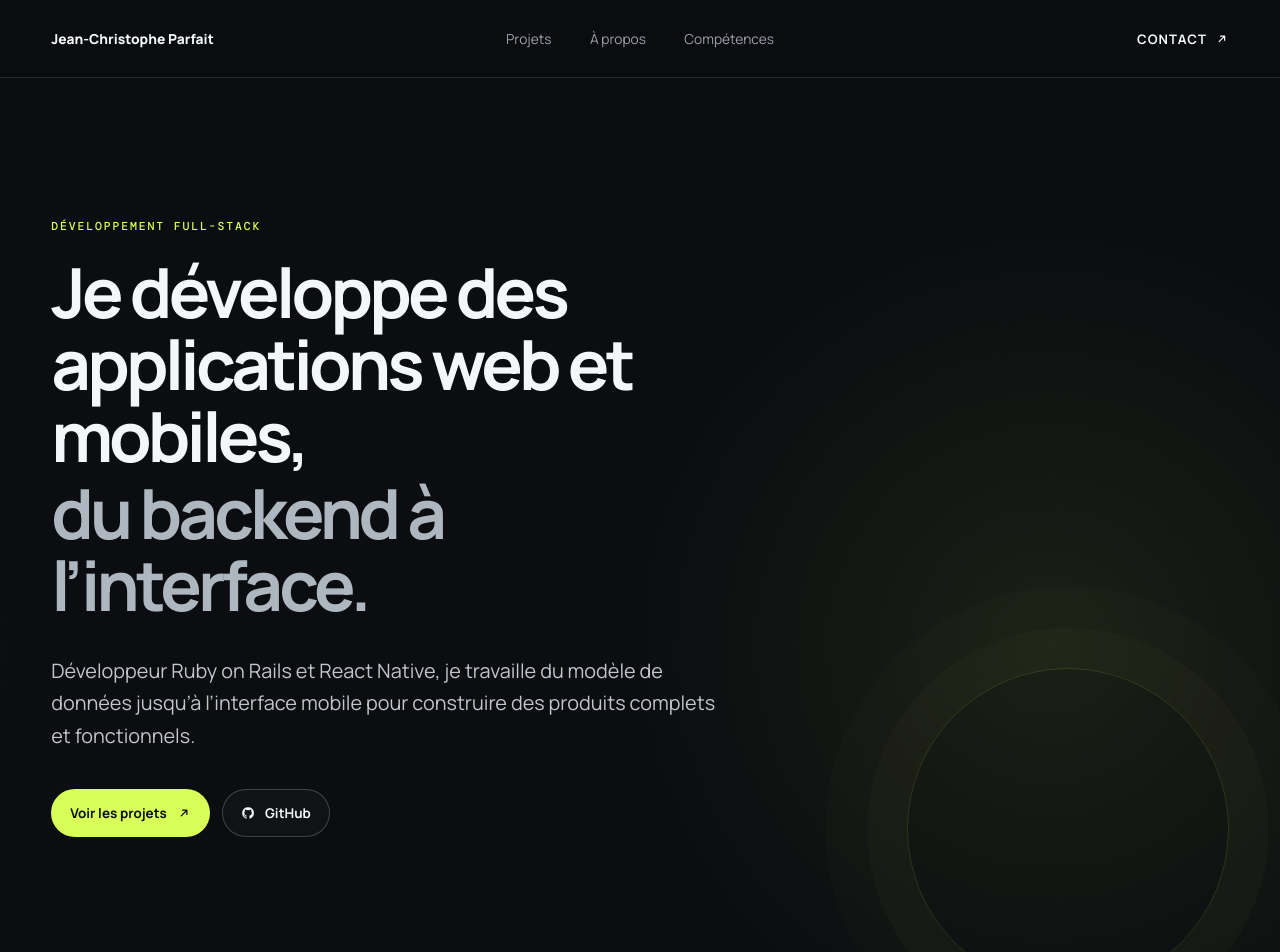
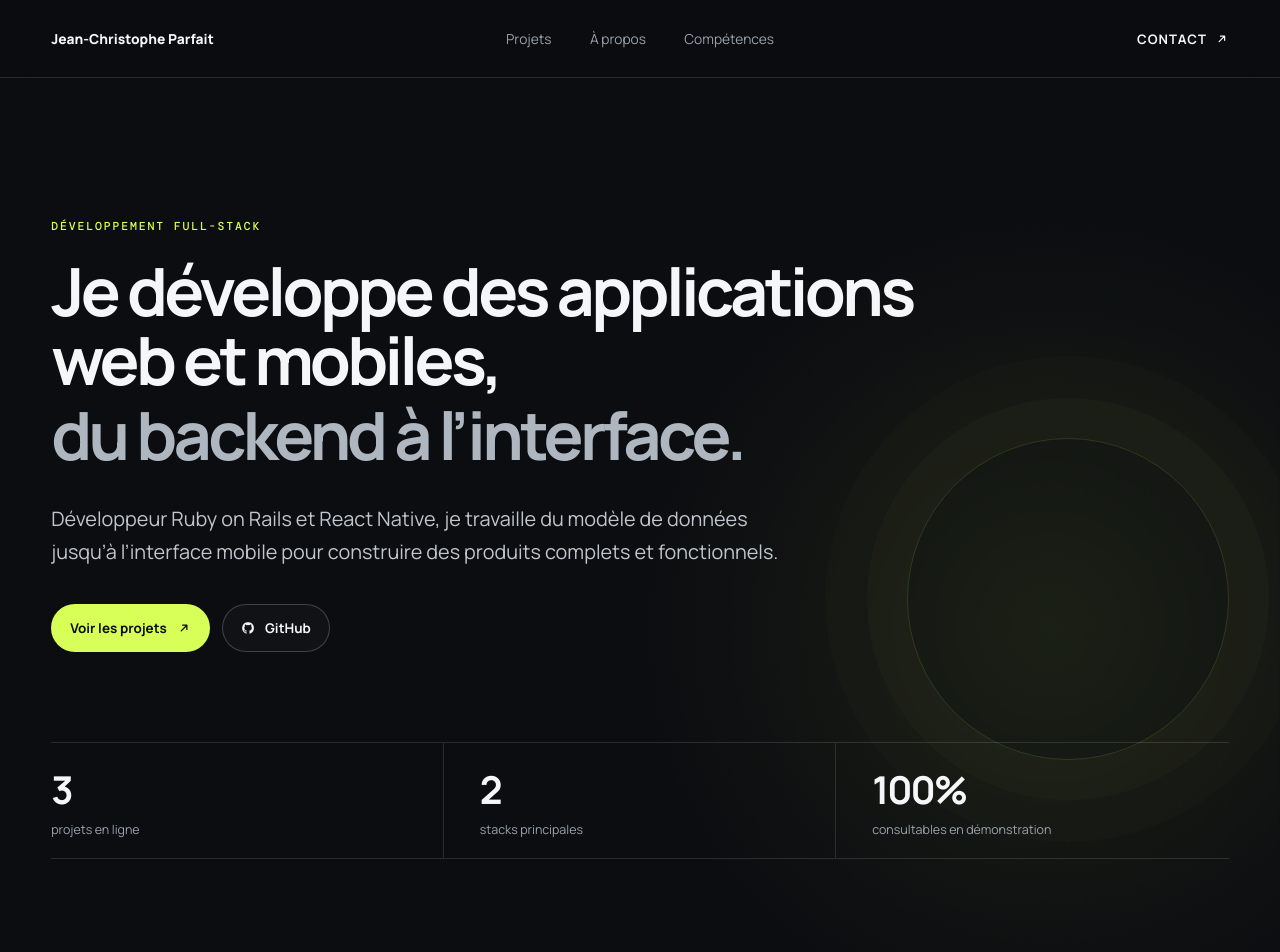
Before and after one commit to jcparfait/developer-portfolio, a React (Vite) app: page / in a window 1280 px wide. Shown: the top 952 px of the page. Built offline with nearby package versions, Linux system fonts and the light colour scheme.

Commit message:
Simplify hero layout after removing the side card

```diff
--- a/src/refinements.css
+++ b/src/refinements.css
@@ -4,14 +4,28 @@
   white-space: nowrap;
 }
 
+.hero {
+  grid-template-columns: minmax(0, 1fr);
+  gap: 0;
+  min-height: auto;
+}
+
+.hero-copy {
+  max-width: 960px;
+}
+
 .hero h1 {
-  max-width: 800px;
-  font-size: clamp(2.7rem, 5.4vw, 5.35rem);
+  max-width: 900px;
+  font-size: clamp(2.7rem, 5.2vw, 5.15rem);
   line-height: 1.04;
 }
 
 .hero h1 span {
   margin-top: 0.08em;
+}
+
+.hero-metrics {
+  grid-column: 1;
 }
 
 @media (max-width: 760px) {
```
